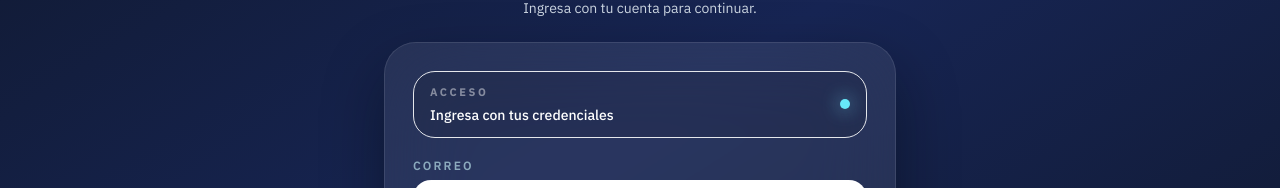
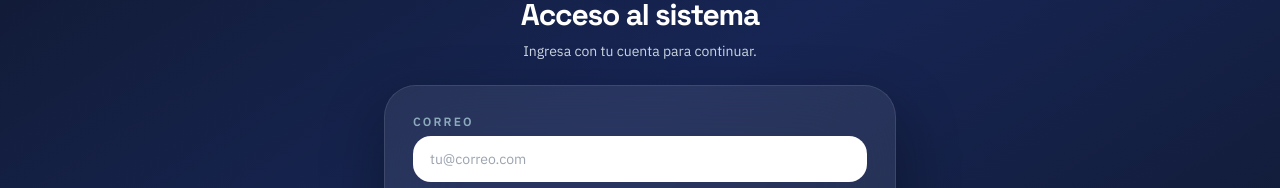
Before and after one commit to Davidespinozan/admincubopolar, a React (Vite) app: page / in a window 1280 px wide. Shown: the part 286-474 px from the top of the page. Built offline with nearby package versions, Linux system fonts and the light colour scheme; no server answers; the database is empty.

Commit message:
Remove redundant login access block

```diff
--- a/src/components/Login.jsx
+++ b/src/components/Login.jsx
@@ -90,14 +90,6 @@ export default function LoginScreen({ onLogin }) {
           </div>
 
           <div className="rounded-[32px] border border-white/10 bg-white/[0.08] p-6 shadow-[0_26px_60px_rgba(2,10,15,0.42)] backdrop-blur-2xl sm:p-7">
-            <div className="mb-5 flex items-center justify-between rounded-[22px] border border-white/8 bg-black/10 px-4 py-3">
-              <div>
-                <p className="erp-kicker text-white/45">Acceso</p>
-                <p className="mt-1 text-sm font-medium text-white">Ingresa con tus credenciales</p>
-              </div>
-              <div className="h-2.5 w-2.5 rounded-full bg-cyan-300 shadow-[0_0_18px_rgba(126,231,255,0.8)]" />
-            </div>
-
             <form className="space-y-4" onSubmit={handle}>
               <div>
                 <label className="mb-1.5 block text-xs font-semibold uppercase tracking-[0.12em] text-cyan-100/60 sm:tracking-[0.18em]">Correo</label>
```
